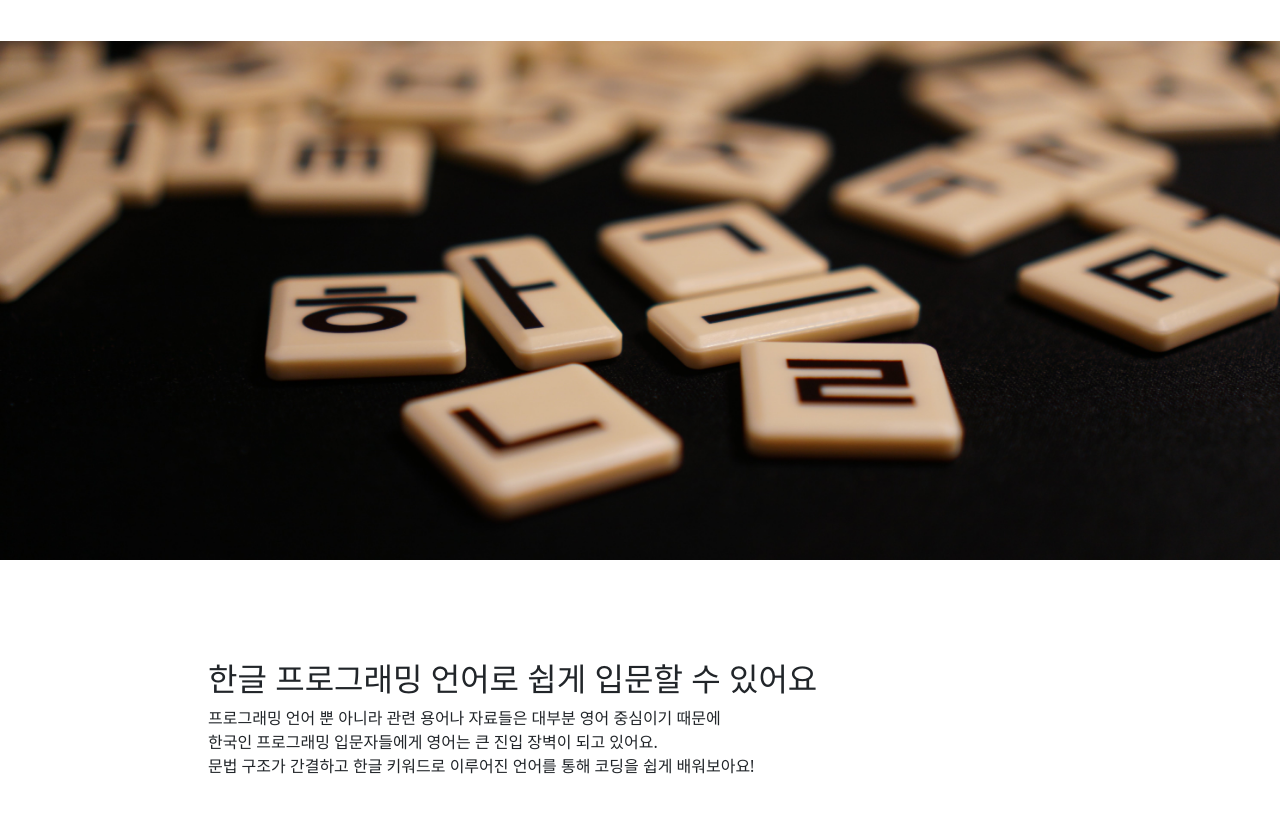
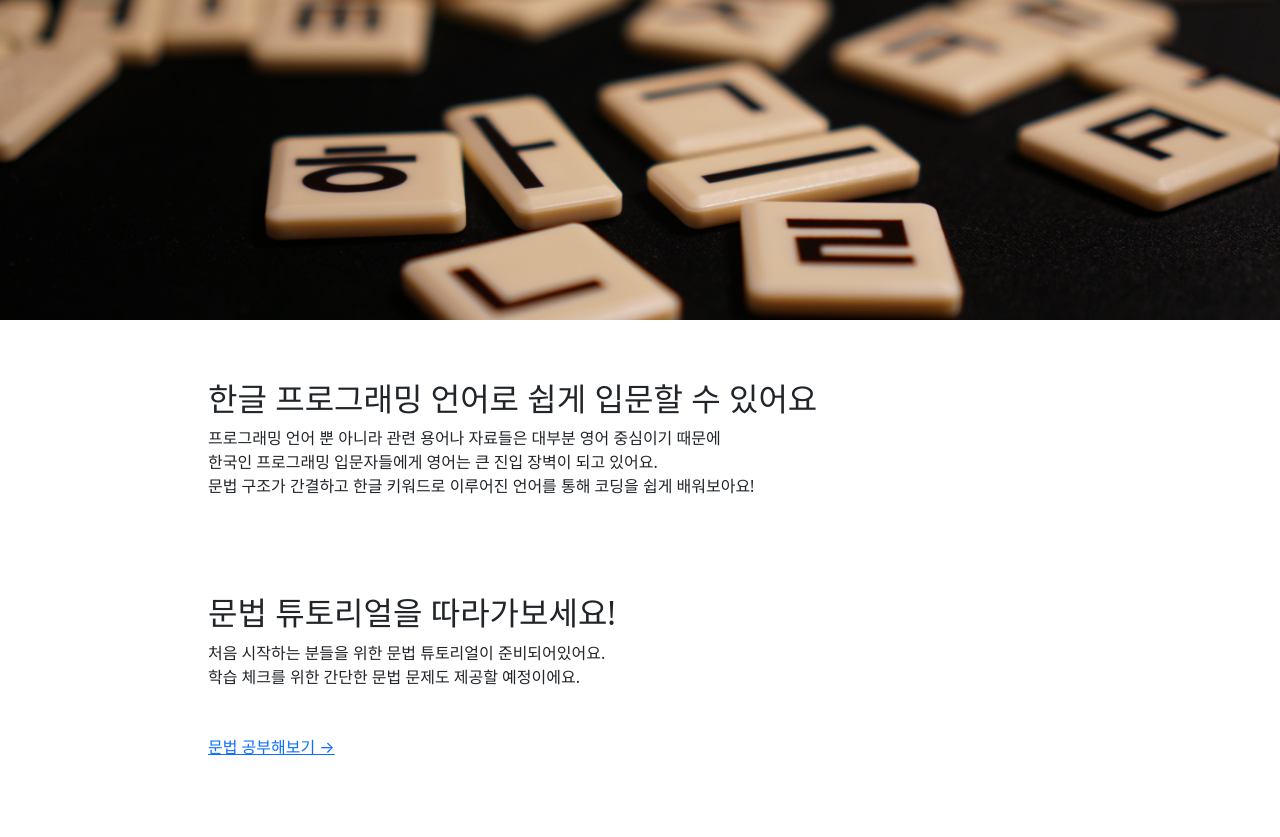
Before and after one commit to hongik2023graduationproject/hong-ik-service, a Django app: page / in a window 1280 px wide. Shown: the part 56-893 px from the top of the page. Run offline with Django 4.2, Linux system fonts and the light colour scheme.

Commit message:
fix: 메인 배경 이미지 수정 - 항상 이미지가 전체 화면의 40%를 차지하도록 변경

```diff
--- a/templates/home.html
+++ b/templates/home.html
@@ -7,8 +7,8 @@
             background-image: url("{%  static 'image/hanguel.jpg' %}");
             background-repeat: no-repeat;
             background-position: center;
-            background-size: 100%;
-            height: 600px;
+            background-size: cover;
+            height: 40vh;
         }
     </style>
 {% endblock %}
```
